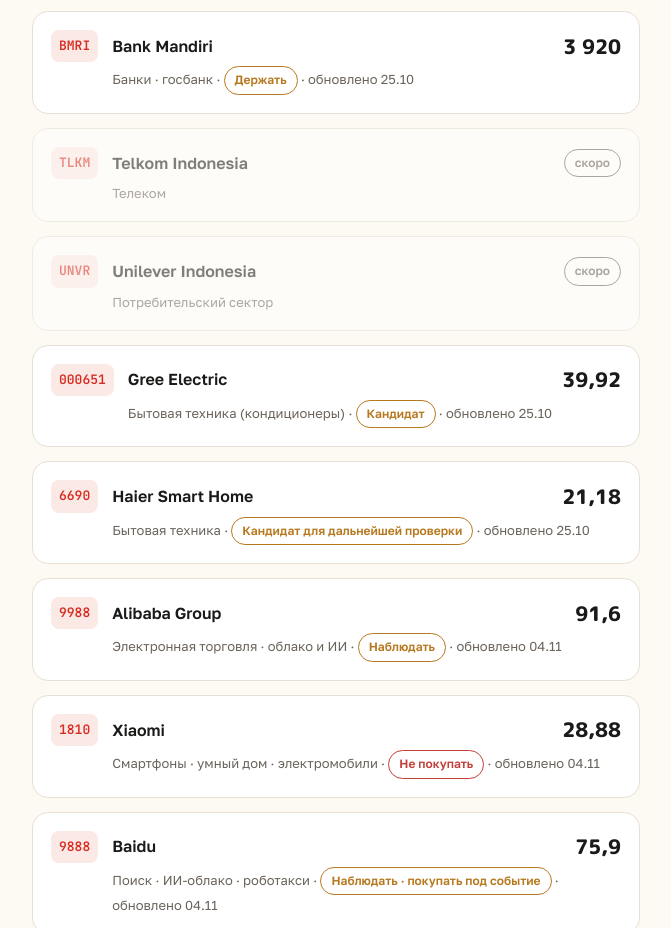
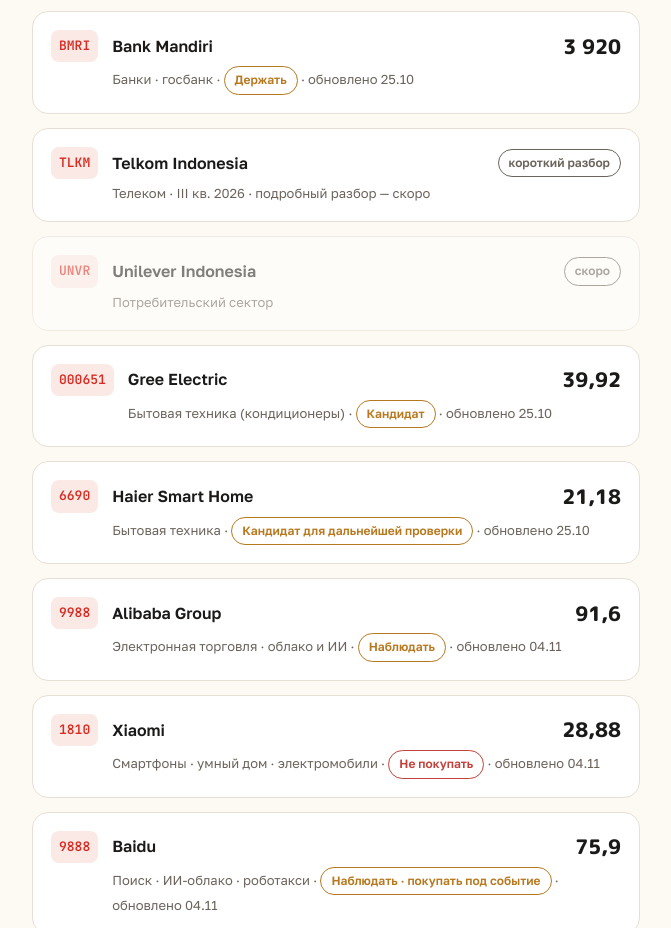
Before and after one commit to caplaoban-tech/caplaoban-tech.github.io, a plain HTML site: page index.html in a window 1280 px wide. Shown: the part 4844-5772 px from the top of the page, without its empty margins (304-975 px from the left). Drawn offline with Linux system fonts and the light colour scheme.

Commit message:
Главная: TLKM в каталоге ведёт на короткий разбор; /tlkm/ перенаправляет на него вместо 404

```diff
--- a/index.html
+++ b/index.html
@@ -77,7 +77,11 @@ window.addEventListener("hashchange", () => { drawTabs(); drawBriefs(); drawCos(
 function drawCos() {
   const list = pick(COS.filter(c => !c.draft));
   document.getElementById("co-list").innerHTML = (list.length ? list : []).map(c => {
-    if (c.soon) return `<div class="panel co soon"><span class="tk">${esc(c.ticker)}</span><span class="nm">${esc(c.name)}</span><span class="chip mute">скоро</span><span class="sub">${esc(c.sector)}</span></div>`;
+    if (c.soon) {
+      const b = BRIEFS.find(x => x.ticker === c.ticker);
+      if (b) return `<a class="panel co" href="${esc(b.url)}"><span class="tk">${esc(c.ticker)}</span><span class="nm">${esc(c.name)}</span><span class="chip mute">короткий разбор</span><span class="sub">${esc(c.sector)} · ${esc(b.period)} · подробный разбор — скоро</span></a>`;
+      return `<div class="panel co soon"><span class="tk">${esc(c.ticker)}</span><span class="nm">${esc(c.name)}</span><span class="chip mute">скоро</span><span class="sub">${esc(c.sector)}</span></div>`;
+    }
     const px = c.price != null ? `<span class="px"><b class="num">${Number(c.price).toLocaleString("ru-RU")}</b></span>` : `<span class="px"></span>`;
     const verdict = c.verdict ? ` · <span class="chip ${esc(c.tone || "mute")}">${esc(c.verdict)}</span>` : "";
     const kind = c.kind === "report" ? " · разбор отчёта об оценке" : "";
--- /dev/null
+++ b/tlkm/index.html
@@ -0,0 +1,14 @@
+<!doctype html>
+<html lang="ru">
+<head>
+<meta charset="utf-8">
+<meta name="viewport" content="width=device-width, initial-scale=1">
+<title>Telkom Indonesia (TLKM) — короткий разбор · Cap Laoban</title>
+<link rel="canonical" href="/briefs/tlkm/">
+<meta http-equiv="refresh" content="0; url=/briefs/tlkm/">
+<link rel="stylesheet" href="/assets/style.css">
+</head>
+<body>
+<main class="stack"><p>Подробного разбора Telkom Indonesia пока нет. Короткий разбор отчёта — <a href="/briefs/tlkm/">здесь</a>.</p></main>
+</body>
+</html>
```
